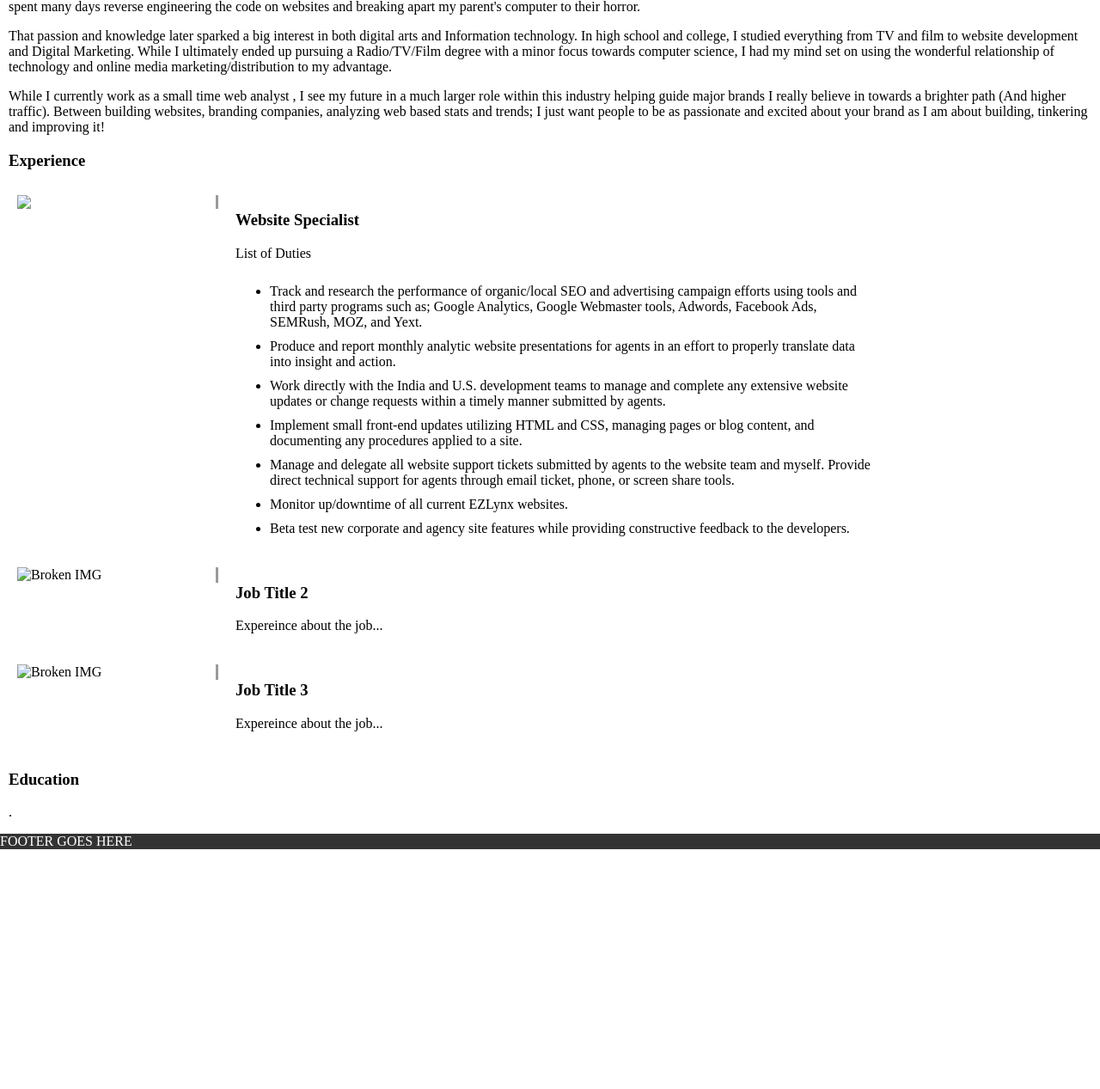
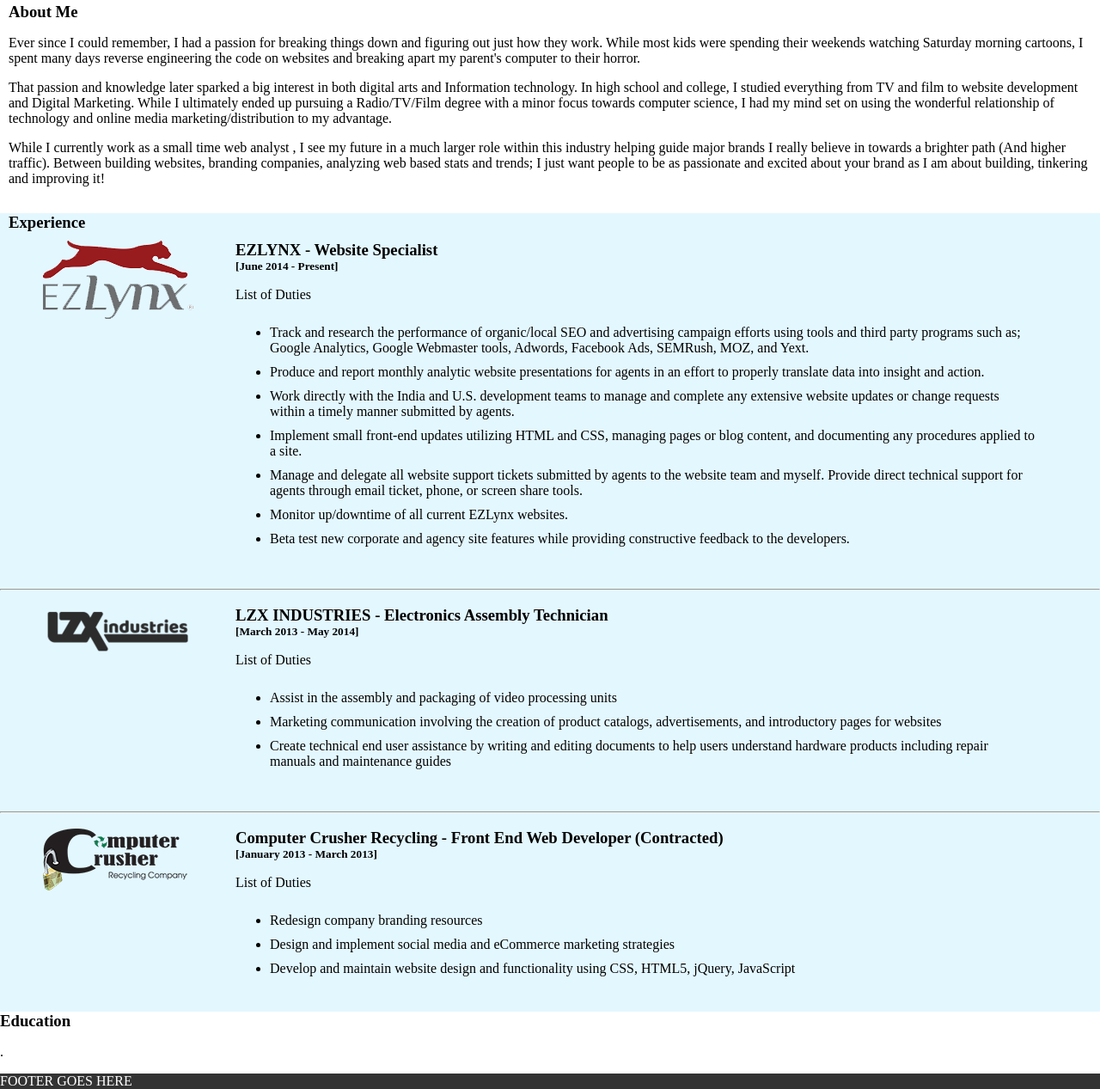
Before and after one commit to KylieFrame88/personal-projects, a plain HTML site: page index.html in a window 1280 px wide. Shown: the part 194-1461 px from the top of the page at 86% size. Before the commit the page ends 1182 px from the top, so only its background shows below. Drawn offline with Linux system fonts and the light colour scheme.

Commit message:
Add files via upload

```diff
--- a/index.html
+++ b/index.html
@@ -25,12 +25,16 @@
 
                     </nav>
                 </header>
-                <div id="content">
+            </div>
+
+            <div id="wrap">
                 <section id="home">
-                        <h1>Kylie Frame</h1>
+                    <article>
+                    <h1 style="margin-top: 75px;">Kylie Frame</h1>
                     <h2>Experienced Website Administrator, Web Analyst, and Project manager</h2>
+                    </article>
                     <hr>
-
+                    <article>
                     <h3>About Me</h3>
                     <p>
                             Ever since I could remember, I had a passion for breaking things down and figuring out just how they work.
@@ -43,19 +47,25 @@
                                 While I ultimately ended up pursuing a Radio/TV/Film degree with a minor focus towards computer science,
                                 I had my mind set on using the wonderful relationship of technology and online media marketing/distribution to my advantage.
                     </p>
-                        <p id="exp">
+                    <p>
                                 While I currently work as a small time web analyst , I see my future in a much larger role within this industry helping guide major brands I really believe in towards a brighter path (And higher traffic).
                                 Between building websites, branding companies, analyzing web based stats and trends; I just want people to be as passionate and excited about your brand as I am about building, tinkering and improving it!
                     </p>
+                    <p id="exp"></p>
+                    </article>
+                </div>
+                    <div class="alt-wrap">
+                    <article>
                         <h3>Experience</h3>
                         <!-- JOB 1 -->
                         <div id="job">
                             <div class="row">
                                 <div class="column left">
-                                    <img class="jobimg" src="ezlynx-logo.png"></img>
+                                    <img class="jobimg" src="img\ezlynx-logo.png" alt="EZLynx Logo"></img>
                                 </div>
                                 <div class="column right">
-                                    <h3>Website Specialist</h3>
+                                    <h3 >EZLYNX - Website Specialist</h3>
+                                    <h5>[June 2014 - Present]</h5>
                                     <p>List of Duties</p>
                                     <ul class="duties">
                                         <li>Track and research the performance of organic/local SEO and advertising campaign efforts using tools and third party programs such as; Google Analytics, Google Webmaster tools, Adwords, Facebook Ads, SEMRush, MOZ, and Yext.</li>
@@ -69,37 +79,58 @@
                                 </div>
                             </div>
                         </div>
+                    </article>
+                    <hr>
 
                         <!-- JOB 2 -->
+                        <article>
                             <div id="job">
                                 <div class="row">
                                     <div class="column left">
-                                        <img class="jobimg" src="" alt="Broken IMG"></img>
+                                        <img class="jobimg" src="img\LZX-Logo.png" alt="LZX Inudstries"></img>
                                     </div>
                                     <div class="column right">
-                                        <h3>Job Title 2</h3>
-                                        <p>Expereince about the job...</p>
+                                        <h3>LZX INDUSTRIES - Electronics Assembly Technician</h3>
+                                        <h5>[March 2013 - May 2014]</h5>
+                                        <p>List of Duties</p>
+                                    <ul class="duties">
+                                        <li>Assist in the assembly and packaging of video processing units</li>
+                                        <li>Marketing communication involving the creation of product catalogs, advertisements, and introductory pages for websites</li>
+                                        <li>Create technical end user assistance by writing and editing documents to help users understand
+                                                hardware products including repair manuals and maintenance guides</li>
+                                    </ul>
                                     </div>
                                 </div>
                             </div>
+                        </article>
+                        <hr>
 
                         <!-- JOB 3 -->
+                        <article>
                             <div id="job">
                                 <div class="row">
                                     <div class="column left">
-                                        <img class="jobimg" src="" alt="Broken IMG"></img>
+                                        <img class="jobimg" src="img\ComputerCrusher-logo.png" alt="Broken IMG"></img>
                                     </div>
                                     <div class="column right">
-                                        <h3>Job Title 3</h3>
-                                        <p>Expereince about the job...</p>
+                                            <h3>Computer Crusher Recycling - Front End Web Developer (Contracted)</h3>
+                                            <h5>[January 2013 - March 2013]</h5>
+                                            <p>List of Duties</p>
+                                        <ul class="duties">
+                                            <li>Redesign company branding resources</li>
+                                            <li>Design and implement social media and eCommerce marketing strategies</li>
+                                            <li>Develop and maintain website design and functionality using CSS, HTML5, jQuery, JavaScript</li>
+                                        </ul>
                                         </div>
                                 </div>
                             </div>
+                        </article>
+                </section>
 
-
+            </div>
+            <div class="wrap">
                 <h3 id="edu">Education</h3>
                 <p>.</p>
-                    </section>
             </div>
                 <footer>
                     FOOTER GOES HERE
--- a/master.css
+++ b/master.css
@@ -6,9 +6,22 @@ body{
     margin: 0;
     padding:0;
 }
+p{
+  margin-inline-end: 10px;
+}
+h3{
+  display: inline;
+  padding-top: 20px;
+  margin: 0px;
+}
+h5{
+  margin: 0;
+}
 
-section{
-  margin-left: 10px;
+figcaption{
+  display: table;
+  margin-left: auto;
+  margin-right: auto;
 }
 
 header{
@@ -91,6 +104,14 @@ header nav a {
     display: block;
   }
 
+article{
+  margin-left:10px;
+  padding-bottom: 15px;
+}
+.alt-wrap{
+  background-color: #e3f7ff;
+}
+
 footer{
     background-color: #333;
     color: white;
@@ -106,7 +127,7 @@ footer{
 }
 
 .right {
-  width: 60%;
+  width: 75%;
 }
 
 /* Clear floats after the columns */
@@ -121,7 +142,7 @@ footer{
   margin-left: auto;
   margin-right: auto;
   max-width: 100%;
-  border-right-style: outset;
+  /*border-right-style: outset;*/
 }
 .duties li{
   padding-block-start: 10px;
@@ -131,11 +152,14 @@ footer{
   .column {
     width: 100%;
   }
+  .right{
+    border-style: none;
+  }
   .jobimg{
     display: block;
     margin-left: auto;
     margin-right: auto;
-    width: 50%;
+    width: 45%;
     border: none;
   }
 }
```
Also changed, not shown: img/ComputerCrusher-logo.png (added), img/LZX-Logo.png (added), img/ezlynx-logo.png (added). Lines whose indentation alone changed are shown as unchanged.
